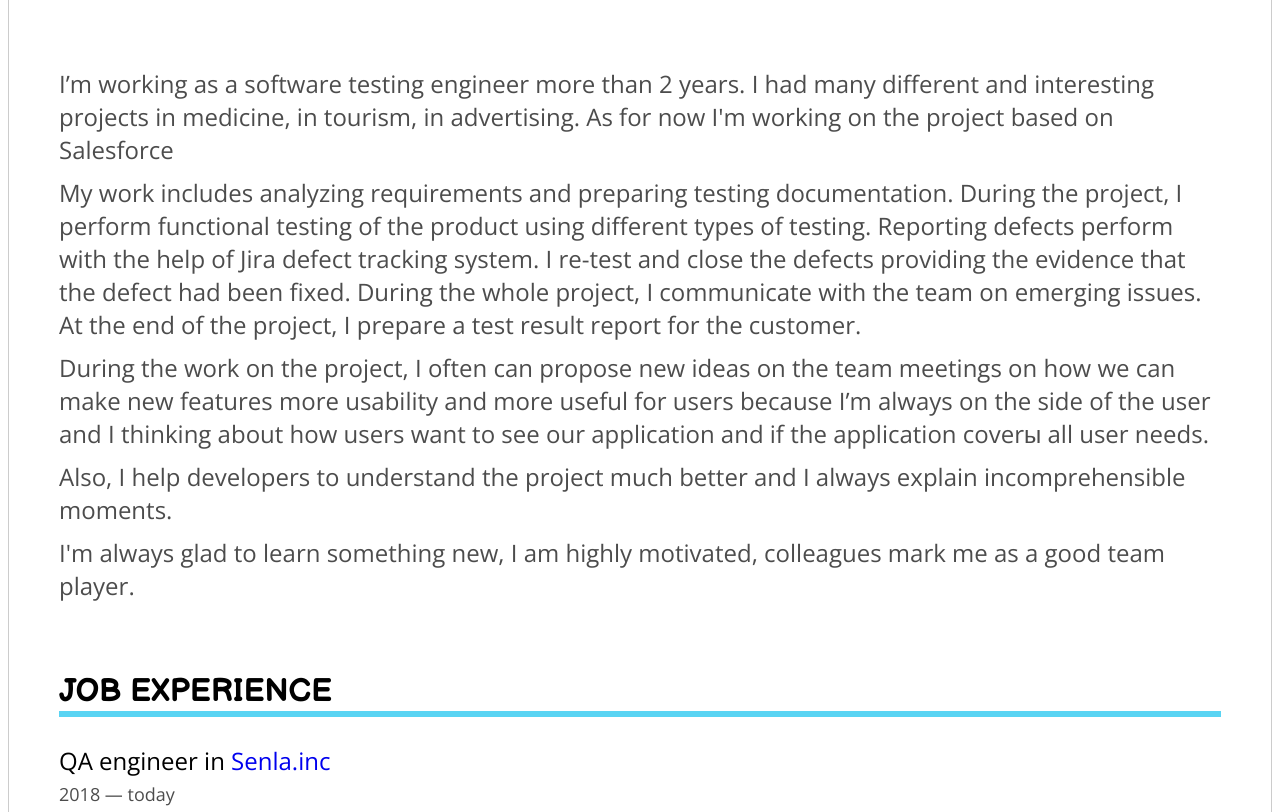
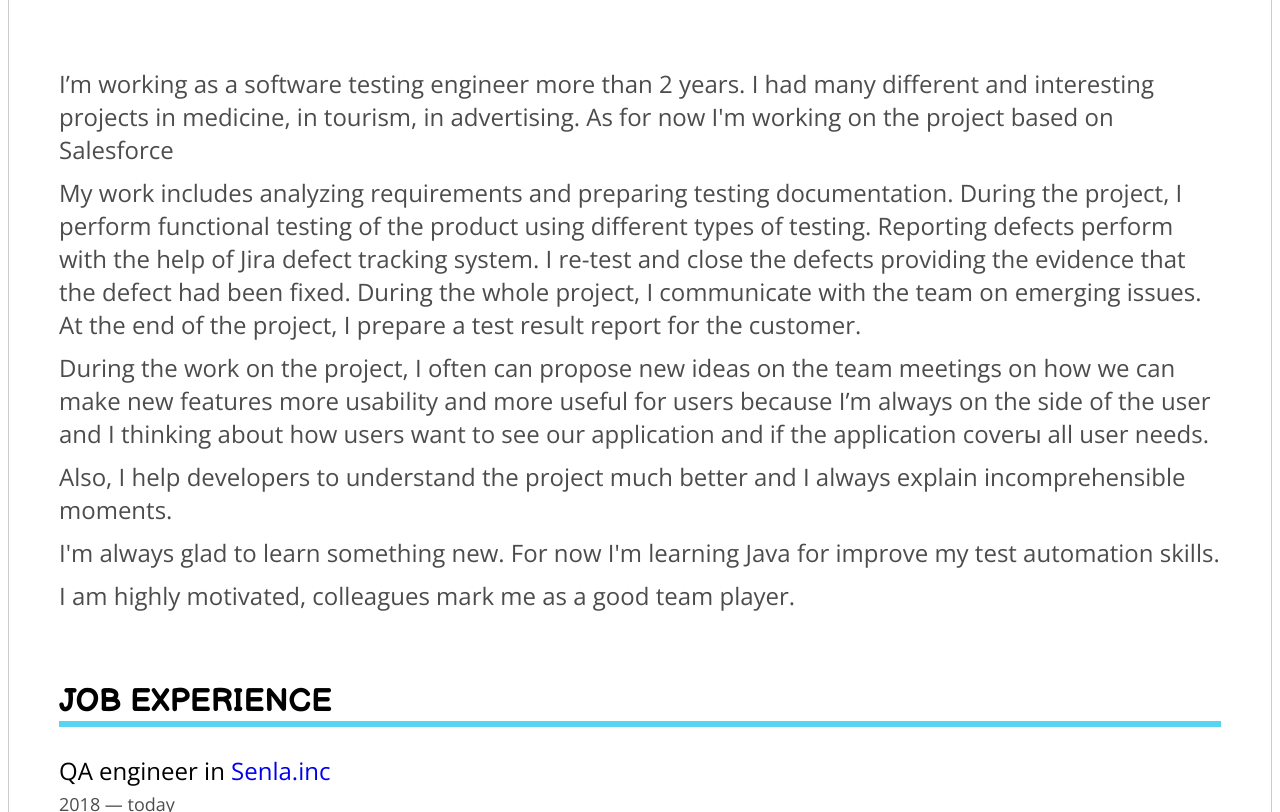
Before and after one commit to Natymur/rsschool-cv, a plain HTML site: page index.html in a window 1280 px wide. Shown: the part 333-1145 px from the top of the page. Drawn offline with nearby package versions, Linux system fonts and the light colour scheme.

Commit message:
change description

```diff
--- a/index.html
+++ b/index.html
@@ -34,7 +34,8 @@
       <p>During the work on the project, I often can propose new ideas on the team meetings on how we can make new features more usability and more useful for users because I’m always on the side of the user and I thinking about how users want to see our application and if the application coverы all user needs.</p>
       <p>Also, I help developers to understand the project much better and I always explain incomprehensible moments.</p>
 
-      <p>I'm always glad to learn something new, I am highly motivated, colleagues mark me as a good team player.</p>
+      <p>I'm always glad to learn something new. For now I'm learning Java for improve my test automation skills.</p>
+      <p> I am highly motivated, colleagues mark me as a good team player.</p>
     </section>
 
     <section class="experience">
```
